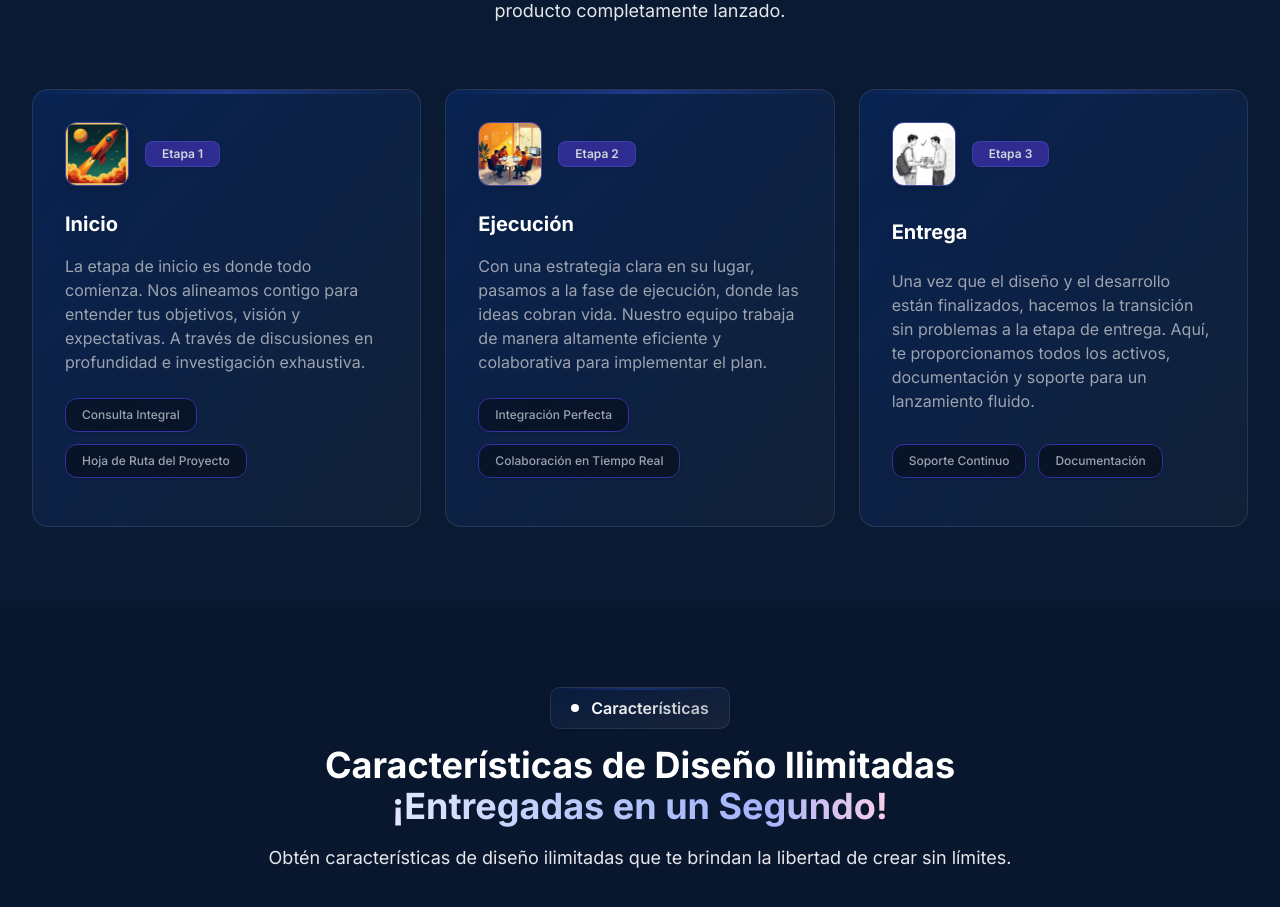
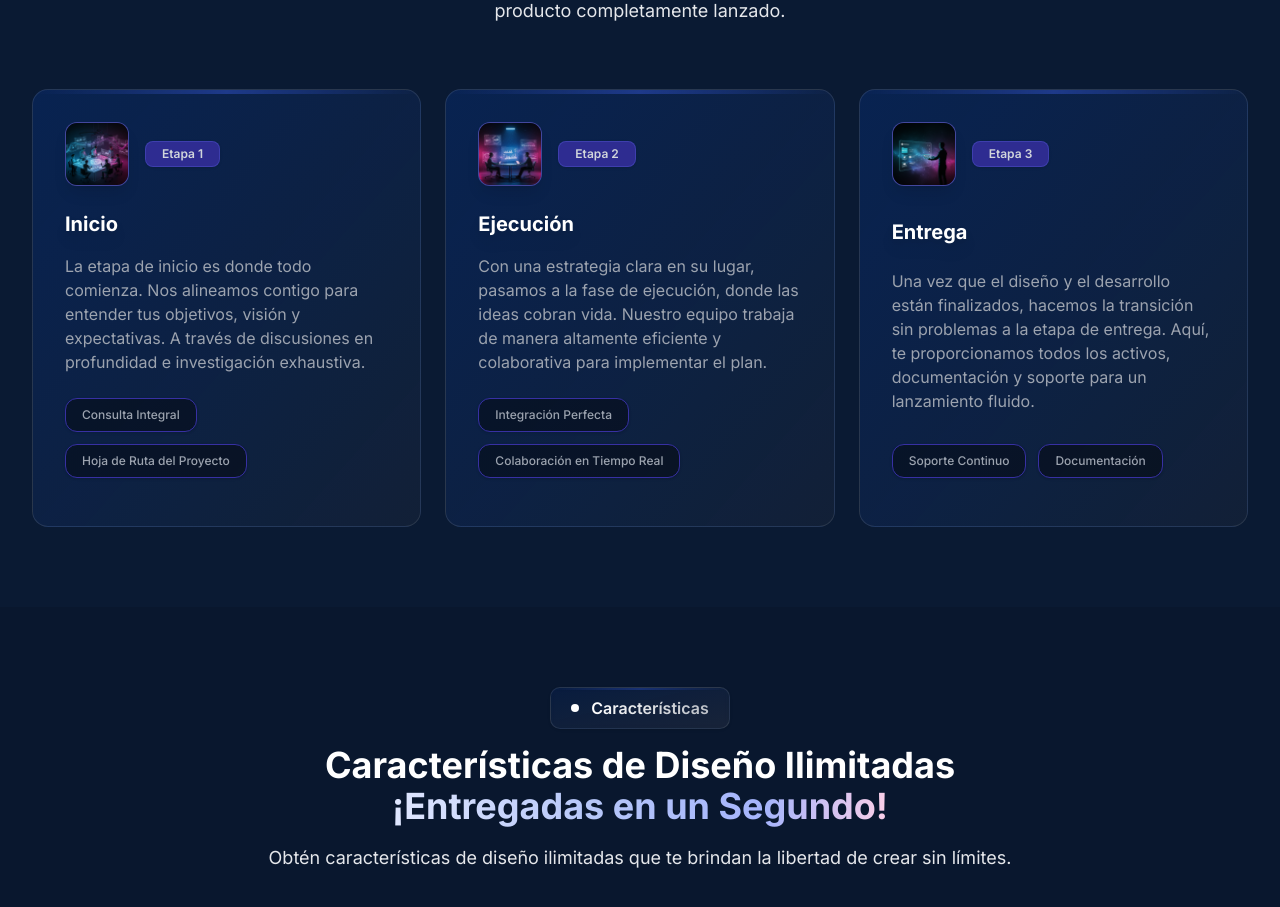
Before and after one commit to NicoMM8/darox-portfolio, a Next.js app in the folder darox-portfolio/: page / in a window 1280 px wide. Shown: the part 3460-4367 px from the top of the page. Built offline with nearby package versions, Linux system fonts and the light colour scheme.

Commit message:
Modificados textos

```diff
--- a/darox-portfolio/src/components/Proceso.tsx
+++ b/darox-portfolio/src/components/Proceso.tsx
@@ -10,7 +10,7 @@ const steps = [
 	{
 		etapa: "Etapa 1",
 		titulo: "Inicio",
-		icon: "/images/cohete.png",
+		icon: "/images/etapa1.png",
 		descripcion:
 			"La etapa de inicio es donde todo comienza. Nos alineamos contigo para entender tus objetivos, visión y expectativas. A través de discusiones en profundidad e investigación exhaustiva.",
 		features: ["Consulta Integral", "Hoja de Ruta del Proyecto"],
@@ -18,7 +18,7 @@ const steps = [
 	{
 		etapa: "Etapa 2",
 		titulo: "Ejecución",
-		icon: "/images/equipo.png",
+		icon: "/images/etapa2.png",
 		descripcion:
 			"Con una estrategia clara en su lugar, pasamos a la fase de ejecución, donde las ideas cobran vida. Nuestro equipo trabaja de manera altamente eficiente y colaborativa para implementar el plan.",
 		features: ["Integración Perfecta", "Colaboración en Tiempo Real"],
@@ -26,7 +26,7 @@ const steps = [
 	{
 		etapa: "Etapa 3",
 		titulo: "Entrega",
-		icon: "/images/entrega.png",
+		icon: "/images/etapa3.png",
 		descripcion:
 			"Una vez que el diseño y el desarrollo están finalizados, hacemos la transición sin problemas a la etapa de entrega. Aquí, te proporcionamos todos los activos, documentación y soporte para un lanzamiento fluido.",
 		features: ["Soporte Continuo", "Documentación"],
```
